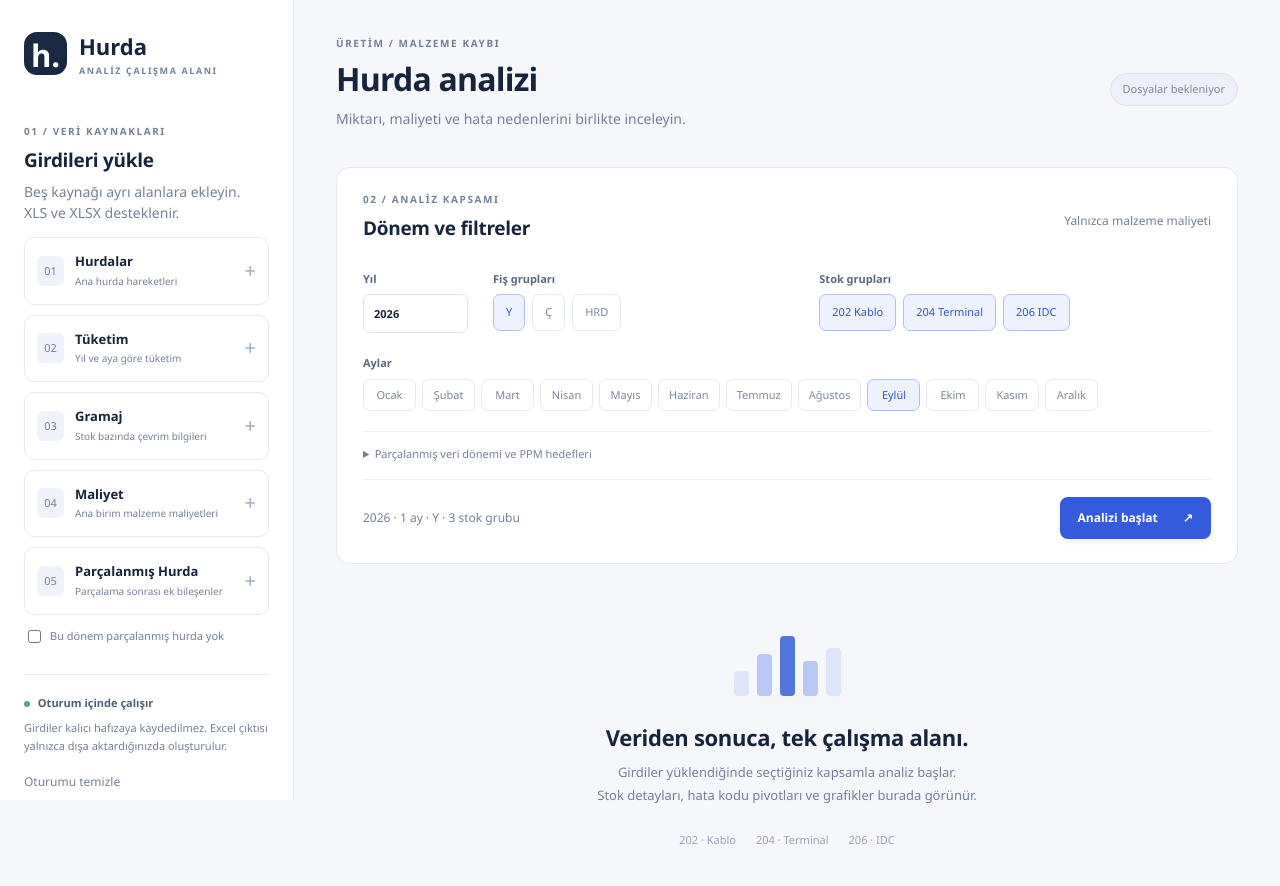
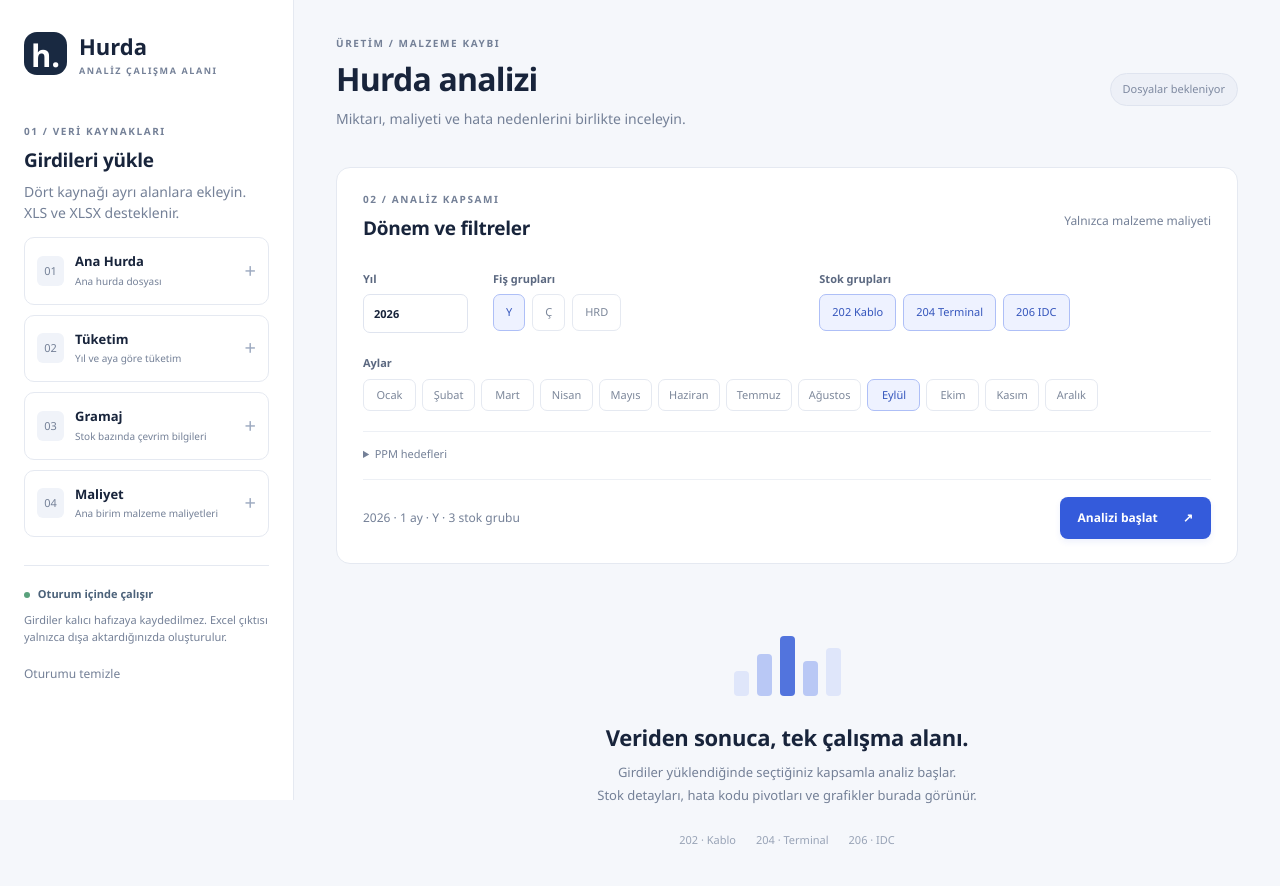
Before and after one commit to PaelenRune/hurda-analiz-sistemi, a Flask app: page / in a window 1280 px wide. Shown: the top 886 px of the page. Run offline with Flask 3, Linux system fonts and the light colour scheme.

Commit message:
Use one authoritative main scrap workbook with four input workflow

```diff
--- a/app.py
+++ b/app.py
@@ -30,7 +30,7 @@ if WEB_MODE and (not os.environ.get('SECRET_KEY') or not app.config['PASSWORD_HA
     raise RuntimeError('Web ortamında SECRET_KEY ve APP_PASSWORD_HASH zorunludur.')
 STATE={};LOCK=threading.RLock()
 LOGIN_ATTEMPTS={}
-ROLES={'scrap','consumption','weights','costs','fragmented'}
+ROLES={'scrap','consumption','weights','costs'}
 
 def csrf_token():
     if not app.config['WEB_MODE']:return ''
@@ -136,7 +136,7 @@ def index():return render_template('index.html',web_mode=app.config['WEB_MODE'])
 @app.get('/api/state')
 def status():
     s=state()
-    return jsonify(files={k:{'filename':v['filename'],'count':len(v['records']),'warnings':v['warnings'],'hint':v['hint']} for k,v in s['inputs'].items()},has_result=bool(s['result']))
+    return jsonify(files={k:{'filename':v['filename'],'count':len(v['records']),'warnings':v['warnings'],'hint':v['hint']} for k,v in s['inputs'].items() if k in ROLES},has_result=bool(s['result']))
 
 @app.post('/api/upload/<role>')
 def upload(role):
@@ -153,6 +153,7 @@ def upload(role):
 
 @app.delete('/api/upload/<role>')
 def remove(role):
+    if role not in ROLES:raise InputError('Geçersiz girdi türü.')
     with LOCK:s=state();s['inputs'].pop(role,None);s['result']=None;s['revision']=s.get('revision',0)+1
     return jsonify(ok=True)
 
@@ -160,11 +161,11 @@ def remove(role):
 def run():
     options=request.get_json() or {}
     with LOCK:
-        s=state();inputs=dict(s['inputs']);sid=session['id']
+        s=state();inputs={k:v for k,v in s['inputs'].items() if k in ROLES};sid=session['id']
         s['result']=None;s['revision']=s.get('revision',0)+1;revision=s['revision']
     if not isinstance(options,dict):raise InputError('Analiz seçimleri geçersiz.')
+    options={**options,'main_only':True}
     if not {'scrap','consumption','weights','costs'}<=inputs.keys():raise InputError('Hurdalar, Tüketim, Gramaj ve Maliyet dosyalarını yükleyin.')
-    if not inputs.get('fragmented') and not options.get('no_fragment'):raise InputError('Parçalanmış hurda dosyasını yükleyin veya bu dönem için parçalanmış hurda olmadığını işaretleyin.')
     try:result=analyze(inputs,options)
     except (KeyError,TypeError,ValueError) as exc:
         if isinstance(exc,InputError):raise
--- a/static/app.js
+++ b/static/app.js
@@ -1,7 +1,7 @@
 'use strict';
 const $=s=>document.querySelector(s), $$=s=>[...document.querySelectorAll(s)];
 const months=['Ocak','Şubat','Mart','Nisan','Mayıs','Haziran','Temmuz','Ağustos','Eylül','Ekim','Kasım','Aralık'];
-const roles=[['scrap','Hurdalar','Ana hurda hareketleri'],['consumption','Tüketim','Yıl ve aya göre tüketim'],['weights','Gramaj','Stok bazında çevrim bilgileri'],['costs','Maliyet','Ana birim malzeme maliyetleri'],['fragmented','Parçalanmış Hurda','Parçalama sonrası ek bileşenler']];
+const roles=[['scrap','Ana Hurda','Ana hurda dosyası'],['consumption','Tüketim','Yıl ve aya göre tüketim'],['weights','Gramaj','Stok bazında çevrim bilgileri'],['costs','Maliyet','Ana birim malzeme maliyetleri']];
 let files={},analysis=null,group='202',view='stocks',busy=false,pendingOptions=null;
 const esc=x=>String(x??'').replace(/[&<>"']/g,c=>({'&':'&amp;','<':'&lt;','>':'&gt;','"':'&quot;',"'":'&#39;'}[c]));
 const fmt=(n,d=2)=>n===null||n===undefined?'—':Number(n).toLocaleString('tr-TR',{minimumFractionDigits:0,maximumFractionDigits:d});
@@ -12,20 +12,19 @@ async function api(url,options={}){const response=await fetch(url,csrfOptions(op
 function notice(text,error=false){$('#notice').hidden=!text;$('#notice').textContent=text;$('#notice').className=error?'error':'';}
 function setBusy(on,label){busy=on;$$('button').forEach(b=>b.disabled=on);$$('input,select').forEach(e=>e.disabled=on);$('#analyze').innerHTML=on?esc(label||'İşleniyor…'):'Analizi başlat <span>↗</span>';}
 function dirty(){analysis=null;$('#results').hidden=true;$('#empty').hidden=false;$('#session-status').textContent=ready()?'Analize hazır':'Dosyalar bekleniyor';$('#session-status').classList.toggle('ready',ready());}
-function ready(){return ['scrap','consumption','weights','costs'].every(r=>files[r])&&(files.fragmented||$('#no-fragment').checked);}
+function ready(){return ['scrap','consumption','weights','costs'].every(r=>files[r]);}
 function chip(value,label,name,checked=false){return `<label class="chip"><input type="checkbox" name="${name}" value="${esc(value)}" ${checked?'checked':''}><span>${esc(label)}</span></label>`;}
-function options(){return {year:Number($('#year').value),months:$$('[name=month]:checked').map(e=>Number(e.value)),vouchers:$$('[name=voucher]:checked').map(e=>e.value),groups:$$('[name=group]:checked').map(e=>e.value),fragment_year:Number($('#fragment-year').value),fragment_month:Number($('#fragment-month').value),fragment_voucher:$('#fragment-voucher').value,no_fragment:$('#no-fragment').checked,targets:Object.fromEntries(['202','204','206'].map(g=>[g,$(`#target-${g}`).value||null]))};}
+function options(){return {year:Number($('#year').value),months:$$('[name=month]:checked').map(e=>Number(e.value)),vouchers:$$('[name=voucher]:checked').map(e=>e.value),groups:$$('[name=group]:checked').map(e=>e.value),targets:Object.fromEntries(['202','204','206'].map(g=>[g,$(`#target-${g}`).value||null]))};}
 function scope(){const o=options();$('#scope-label').textContent=`${o.year} · ${o.months.length} ay · ${o.vouchers.join(', ')||'Fiş seçilmedi'} · ${o.groups.length} stok grubu`;}
 function renderUploads(){for(const [role,title,hint] of roles){const f=files[role],el=$(`[data-role="${role}"]`);el.classList.toggle('loaded',!!f);el.querySelector('.upload-file').textContent=f?`${f.filename} · ${fmt(f.count,0)} kayıt`:hint;el.querySelector('.upload-plus').textContent=f?'✓':'+';}
  const notes=Object.values(files).flatMap(f=>f.warnings||[]);$('#upload-notes').innerHTML=notes.length?`<details><summary>${notes.length} veri kontrol notu</summary><ul>${notes.map(n=>`<li>${esc(n)}</li>`).join('')}</ul></details>`:'';dirty();}
 async function upload(role,file){if(!file||busy)return;setBusy(true,'Dosya okunuyor…');notice('');
  try{const form=new FormData();form.append('file',file);const data=await api(`/api/upload/${role}`,{method:'POST',body:form});files[role]=data;
-  if(role==='fragmented'){if(data.hint[0])$('#fragment-year').value=data.hint[0];if(data.hint[1])$('#fragment-month').value=data.hint[1];$('#no-fragment').checked=false;}
   renderUploads();scope();
  }catch(e){notice(e.message,true);}finally{setBusy(false);}
  if(ready())await run();
 }
-async function run(confirmed=false){if(busy)return;if(!ready()){notice('Beş girdi alanını tamamlayın. Parçalanmış hurda yoksa ilgili kutuyu işaretleyin.',true);return;}
+async function run(confirmed=false){if(busy)return;if(!ready()){notice('Ana Hurda, Tüketim, Gramaj ve Maliyet dosyalarını yükleyin.',true);return;}
  const o=confirmed?{...pendingOptions,skip_missing:true}:options();if(!o.months.length||!o.groups.length||!o.vouchers.length){notice('En az bir ay, fiş grubu ve stok grubu seçin.',true);return;}
  dirty();setBusy(true,'Analiz hesaplanıyor…');notice('');
  try{const result=await api('/api/analyze',{method:'POST',headers:{'Content-Type':'application/json'},body:JSON.stringify(o)});
@@ -41,7 +40,7 @@ function renderResults(){const r=analysis;$('#empty').hidden=true;$('#results').
  $('#issues').hidden=!r.issues.length;$('#issues').innerHTML=r.issues.length?`<strong>${r.issues.length} stok/ay eksik veri nedeniyle analiz dışında.</strong> Miktar, maliyet ve PPM bu stoklar olmadan hesaplandı.<details><summary>Dışarıda bırakılan stokları göster</summary>${table(['Stok kodu','Ay','Neden'],r.issues.map(i=>[esc(i.code),esc(months[i.month-1]),esc(i.reason)]))}</details>`:'';
  $('#group-tabs').innerHTML=r.groups.map(g=>`<button data-group="${g.group}" class="${g.group===group?'active':''}">${esc(g.name)} <span class="small">${g.group}</span></button>`).join('');
  $$('#group-tabs button').forEach(b=>b.onclick=()=>{group=b.dataset.group;renderGroup();});
- $('#audit-content').innerHTML=`<ul><li>PPM, yalnızca analize giren stokların aynı yıl/aydaki tüketimiyle hesaplanır. Kabloda kg/kg, terminal ve IDC’de adet/adet kullanılır.</li><li>Yalnızca malzeme maliyeti kullanılır. Kaynak: ${esc(r.sources.costs)}. Ay içindeki son tarihli değer esas alınır.</li><li>Yalnız ek miktar içeren parçalanmış hurda ana hurdalara eklenir. Ana hurdaları da içeren birleşik tablolar kaynaklarla doğrulanır ve eşleşen ana kayıtların yerine kullanılır. 500’lü ürünler analize alınmaz.</li>${r.modes.map(m=>`<li>${months[m.month-1]}: ${esc(m.note)} Mod: ${esc(m.mode||'Belirsiz')} · ${m.assigned_count} boş kayda uygulandı.</li>`).join('')}${r.warnings.map(w=>`<li>${esc(w)}</li>`).join('')}</ul>`;
+ $('#audit-content').innerHTML=`<ul><li>PPM, yalnızca analize giren stokların aynı yıl/aydaki tüketimiyle hesaplanır. Kabloda kg/kg, terminal ve IDC’de adet/adet kullanılır.</li><li>Yalnızca malzeme maliyeti kullanılır. Kaynak: ${esc(r.sources.costs)}. Ay içindeki son tarihli değer esas alınır.</li><li>Ana hurda dosyası tek miktar kaynağıdır. HURDA sayfası varsa bu sayfa kullanılır; diğer sayfaların miktarları ayrıca eklenmez. 500’lü ürünler analize alınmaz.</li>${r.modes.map(m=>`<li>${months[m.month-1]}: ${esc(m.note)} Mod: ${esc(m.mode||'Belirsiz')} · ${m.assigned_count} boş kayda uygulandı.</li>`).join('')}${r.warnings.map(w=>`<li>${esc(w)}</li>`).join('')}</ul>`;
  $('#chart-selection').innerHTML='<option value="all">Tüm analiz grafikleri</option>'+r.groups.flatMap(g=>['ppm','pareto'].map(k=>`<option value="${g.group}-${k}">${esc(g.name)} · ${k==='ppm'?'PPM':'Pareto'}</option>`)).join('');renderGroup();
 }
 function renderGroup(){if(!analysis)return;const g=analysis.groups.find(g=>g.group===group);$$('#group-tabs button').forEach(b=>b.classList.toggle('active',b.dataset.group===group));$$('#view-tabs button').forEach(b=>b.classList.toggle('active',b.dataset.view===view));const query=$('#search').value.toLocaleUpperCase('tr');const matches=row=>`${row.code} ${row.name||''}`.toLocaleUpperCase('tr').includes(query);let headers,rows;
@@ -54,12 +53,12 @@ function renderGroup(){if(!analysis)return;const g=analysis.groups.find(g=>g.gro
 function download(fmt,selection){window.location.href=`/api/charts/export?format=${fmt}&selection=${encodeURIComponent(selection)}`;}
 $('#uploads').innerHTML=roles.map(([role,title,hint],i)=>`<label class="upload" data-role="${role}"><input type="file" accept=".xlsx,.xls" aria-label="${title} dosyasını yükle"><span class="upload-number">0${i+1}</span><span class="upload-info"><span class="upload-title">${title}</span><span class="upload-file">${hint}</span></span><span class="upload-plus">+</span></label>`).join('');
 $$('.upload').forEach(el=>{el.querySelector('input').onchange=e=>upload(el.dataset.role,e.target.files[0]);el.ondragover=e=>{e.preventDefault();};el.ondrop=e=>{e.preventDefault();upload(el.dataset.role,e.dataTransfer.files[0]);};});
-$('#voucher-filters').innerHTML=['Y','Ç','HRD'].map(v=>chip(v,v,'voucher',v==='Y')).join('');$('#group-filters').innerHTML=[['202','202 Kablo'],['204','204 Terminal'],['206','206 IDC']].map(([v,l])=>chip(v,l,'group',true)).join('');$('#month-filters').innerHTML=months.map((m,i)=>chip(i+1,m,'month',i===8)).join('');$('#fragment-month').innerHTML=months.map((m,i)=>`<option value="${i+1}" ${i===8?'selected':''}>${m}</option>`).join('');
-$$('.filters input,.filters select').forEach(e=>e.addEventListener('change',()=>{dirty();scope();}));$('#no-fragment').onchange=async()=>{if($('#no-fragment').checked&&files.fragmented){await api('/api/upload/fragmented',{method:'DELETE'});delete files.fragmented;renderUploads();}dirty();if(ready())await run();};
+$('#voucher-filters').innerHTML=['Y','Ç','HRD'].map(v=>chip(v,v,'voucher',v==='Y')).join('');$('#group-filters').innerHTML=[['202','202 Kablo'],['204','204 Terminal'],['206','206 IDC']].map(([v,l])=>chip(v,l,'group',true)).join('');$('#month-filters').innerHTML=months.map((m,i)=>chip(i+1,m,'month',i===8)).join('');
+$$('.filters input,.filters select').forEach(e=>e.addEventListener('change',()=>{dirty();scope();}));
 $('#analyze').onclick=()=>run();$('#missing-no').onclick=()=>{$('#missing-dialog').close();notice('Analiz durduruldu. Eksik girdileri tamamlayıp yeniden başlatabilirsiniz.');};$('#missing-yes').onclick=()=>{$('#missing-dialog').close();run(true);};
 $$('#view-tabs button').forEach(b=>b.onclick=()=>{view=b.dataset.view;renderGroup();});$('#search').oninput=renderGroup;
 $('#excel').onclick=async()=>{setBusy(true,'Excel dosyaları hazırlanıyor…');notice('Excel tabloları, pivotları ve grafikleri hazırlanıyor…');try{if(document.body.dataset.webMode==='true'){const response=await fetch('/api/export/excel',csrfOptions({method:'POST'}));if(!response.ok){const error=await response.json();throw new Error(error.error||'Excel oluşturulamadı.');}const url=URL.createObjectURL(await response.blob());const a=document.createElement('a');a.href=url;a.download='Hurda_Analiz_Excel.zip';a.click();setTimeout(()=>URL.revokeObjectURL(url),30000);notice('Excel dosyaları ZIP olarak indirildi. Sunucuda çıktı kaydedilmedi.');}else{const out=await api('/api/export/excel',{method:'POST'});notice(`${out.files.length} Excel dosyası hazır. Masaüstündeki Çıktı klasörüne kaydedildi.\n${out.folder}`);}}catch(e){notice(e.message,true);}finally{setBusy(false);}};
 $('#print-charts').onclick=()=>$('#charts-dialog').showModal();$('#close-charts').onclick=()=>$('#charts-dialog').close();$('#download-pdf').onclick=()=>download('pdf',$('#chart-selection').value);$('#download-png').onclick=()=>download('png',$('#chart-selection').value);$$('.download-one').forEach(b=>b.onclick=()=>download('png',`${group}-${b.dataset.kind}`));
-$('#reset').onclick=async()=>{if(busy)return;await api('/api/reset',{method:'POST'});files={};$$('input[type=file]').forEach(e=>e.value='');$('#no-fragment').checked=false;renderUploads();notice('Oturum temizlendi. Dışa aktarılmış dosyalar korunur.');};
+$('#reset').onclick=async()=>{if(busy)return;await api('/api/reset',{method:'POST'});files={};$$('input[type=file]').forEach(e=>e.value='');renderUploads();notice('Oturum temizlendi. Dışa aktarılmış dosyalar korunur.');};
 if($('#logout'))$('#logout').onclick=async()=>{await api('/api/logout',{method:'POST'});location.href='/login';};
 api('/api/state').then(s=>{files=s.files;renderUploads();scope();}).catch(e=>notice(e.message,true));
--- a/templates/index.html
+++ b/templates/index.html
@@ -4,9 +4,8 @@
 <aside class="sidebar">
  <a class="brand" href="/"><span class="brand-mark">h.</span><span>Hurda<span class="brand-sub">ANALİZ ÇALIŞMA ALANI</span></span></a>
  <div class="step-label">01 / VERİ KAYNAKLARI</div>
- <h2>Girdileri yükle</h2><p class="muted">Beş kaynağı ayrı alanlara ekleyin.<br>XLS ve XLSX desteklenir.</p>
+ <h2>Girdileri yükle</h2><p class="muted">Dört kaynağı ayrı alanlara ekleyin.<br>XLS ve XLSX desteklenir.</p>
  <div id="uploads"></div>
- <label class="no-fragment"><input type="checkbox" id="no-fragment"> Bu dönem parçalanmış hurda yok</label>
  <div id="upload-notes" class="small muted"></div>
  <div class="privacy"><span class="status-dot"></span> Oturum içinde çalışır<p>Girdiler kalıcı hafızaya kaydedilmez. Excel çıktısı yalnızca dışa aktardığınızda oluşturulur.</p></div>
  <button id="reset" class="text-button">Oturumu temizle</button>
@@ -18,14 +17,11 @@
   <div class="section-top"><div><div class="step-label">02 / ANALİZ KAPSAMI</div><h2>Dönem ve filtreler</h2></div><span class="small muted">Yalnızca malzeme maliyeti</span></div>
   <div class="filter-grid"><label class="field">Yıl<input id="year" type="number" min="2000" max="2100" value="2026"></label><div><span class="field-label">Fiş grupları</span><div class="chips" id="voucher-filters"></div></div><div><span class="field-label">Stok grupları</span><div class="chips" id="group-filters"></div></div></div>
   <span class="field-label">Aylar</span><div class="months" id="month-filters"></div>
-  <details class="advanced"><summary>Parçalanmış veri dönemi ve PPM hedefleri</summary><div class="advanced-grid">
-   <label class="field">Parçalanmış veri yılı<input id="fragment-year" type="number" value="2026"></label>
-   <label class="field">Parçalanmış veri ayı<select id="fragment-month"></select></label>
-   <label class="field">Fiş grubu yoksa<select id="fragment-voucher"><option>Y</option><option>Ç</option><option>HRD</option></select></label>
+  <details class="advanced"><summary>PPM hedefleri</summary><div class="advanced-grid">
    <label class="field">Kablo hedef PPM<input id="target-202" type="number" min="0" placeholder="İsteğe bağlı"></label>
    <label class="field">Terminal hedef PPM<input id="target-204" type="number" min="0" placeholder="İsteğe bağlı"></label>
    <label class="field">IDC hedef PPM<input id="target-206" type="number" min="0" placeholder="İsteğe bağlı"></label>
-  </div><p class="small muted">Dosyadaki dönem ve fiş bilgileri önceliklidir. Bu seçimler yalnızca eksik alanlar için kullanılır. Hedefler girilmezse hedef çizgisi gösterilmez.</p></details>
+  </div><p class="small muted">Hedefler girilmezse hedef çizgisi gösterilmez.</p></details>
   <div class="filter-footer"><span id="scope-label" class="small muted">Girdilerinizi yükleyerek başlayın.</span><button id="analyze" class="primary">Analizi başlat <span>↗</span></button></div>
  </section>
  <div id="notice" role="status" hidden></div>
```
Also changed, not shown: KURULUM.md (+4 -4 lines), analysis_engine.py (+11 -1 lines), tests/test_deep_review.py (+2 -2 lines), tests/test_main_scrap.py (added, +48 -0 lines), README.md.
